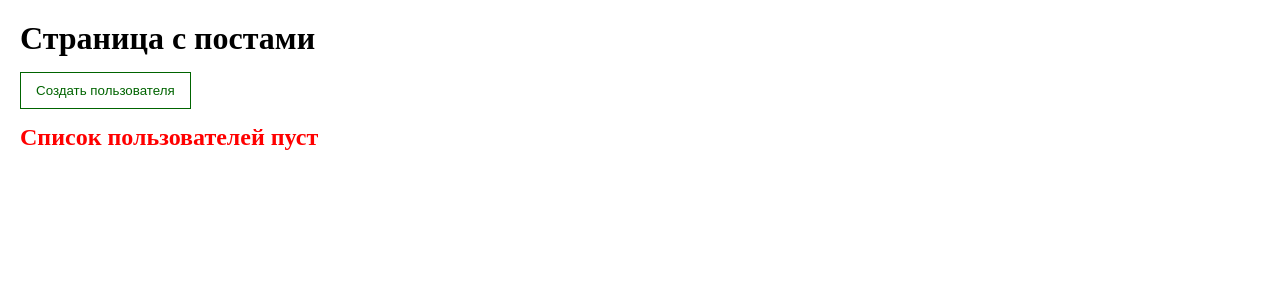
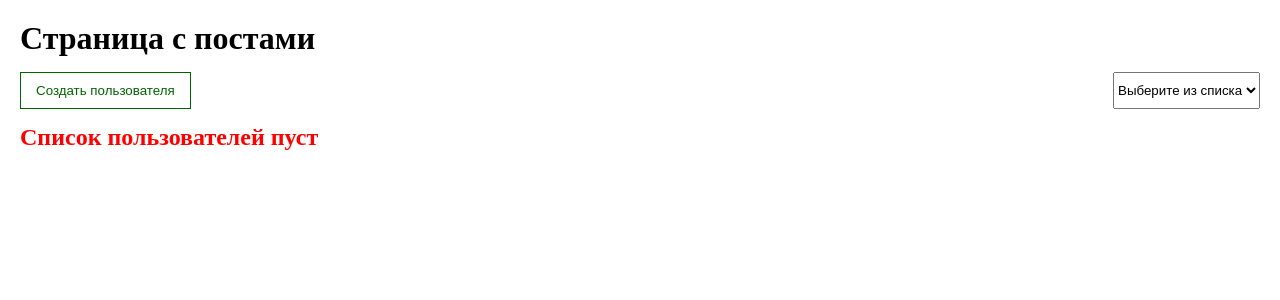
Before and after one commit to MrKuchkarov/Vue-to-do-list, a Vue app: page / in a window 1280 px wide. Shown: the top 300 px of the page. Built offline with nearby package versions, Linux system fonts and the light colour scheme; no server answers.

Commit message:
create: created components MySelect(select options)

```diff
--- a/src/App.vue
+++ b/src/App.vue
@@ -1,12 +1,20 @@
 <template>
   <div class="app">
     <h1>Страница с постами</h1>
-    <my-button
-        @click="showDialog"
-        style="margin: 15px 0;"
+    <div class="app__bnts"
     >
-      Создать пользователя
-    </my-button>
+      <my-button
+          @click="showDialog"
+      >
+        Создать пользователя
+      </my-button>
+      <my-select
+          v-model="selectedSort"
+          :options="sortOptions"
+      >
+
+      </my-select>
+    </div>
     <my-dialog
         v-model:show="dialogVisible"
     >
@@ -42,6 +50,11 @@ import axios from "axios";
         posts: [],
         dialogVisible: false,
         isPostsLoading: false,
+        selectedSort: '',
+        sortOptions: [
+          {value: 'title', name: 'По названию'},
+          {value: 'ищвн', name: 'По содержимому'},
+        ]
       }
     },
     methods: {
@@ -82,6 +95,11 @@ import axios from "axios";
 .app {
   padding: 20px;
 }
+.app__bnts {
+  display: flex;
+  justify-content: space-between;
+  margin: 15px 0;
+}
 
 form {
   display: flex;
--- /dev/null
+++ b/src/components/UI/MySelect.vue
@@ -0,0 +1,44 @@
+<template>
+  <select
+      :value="modelValue"
+      @change="changeOption"
+  >
+    <option
+        disabled
+        value=""
+    >
+      Выберите из списка
+    </option>
+    <option
+        v-for="option in options"
+        :key="option.value"
+        :value="option.value"
+    >
+      {{ option.name }}
+    </option>
+  </select>
+</template>
+
+<script>
+export default {
+  name: 'my-select',
+  props: {
+    modelValue: {
+      type: String,
+    },
+    options: {
+      type: Array,
+      default: () => []
+    }
+  },
+  methods: {
+    changeOption(event) {
+      this.$emit('update:modelValue', event.target.value);
+    }
+  }
+}
+</script>
+
+<style scoped>
+
+</style>
--- a/src/components/UI/index.js
+++ b/src/components/UI/index.js
@@ -1,8 +1,10 @@
 import myButton from "@/components/UI/MyButton.vue";
 import myInput from "@/components/UI/MyInput.vue";
 import myDialog from "@/components/UI/MyDialog.vue";
+import mySelect from "@/components/UI/MySelect.vue";
 export default [
     myButton,
     myInput,
     myDialog,
+    mySelect,
 ]
```
